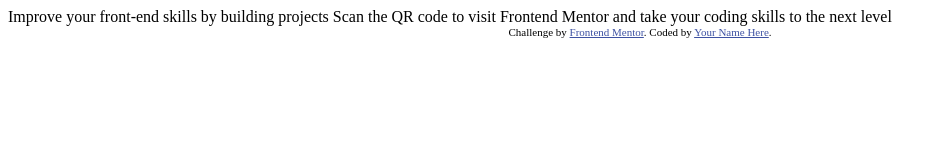
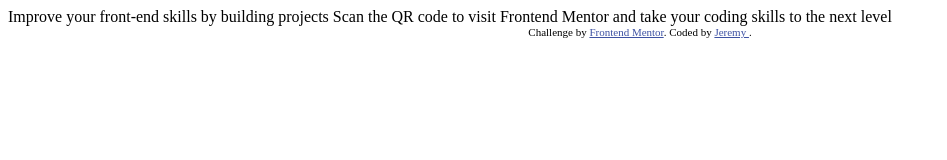
Before and after one commit to JeremyE-dev/qr-code-component-main, a plain HTML site: page index.html in a window 1280 px wide. Shown: the whole page, without its empty margins (0-947 px from the left). Drawn offline with Linux system fonts and the light colour scheme.

Commit message:
initial project completed

```diff
--- a/index.html
+++ b/index.html
@@ -22,7 +22,7 @@
 
   <div class="attribution">
     Challenge by <a href="https://www.frontendmentor.io?ref=challenge" target="_blank">Frontend Mentor</a>.
-    Coded by <a href="#">Your Name Here</a>.
+    Coded by <a href="#">Jeremy </a>.
   </div>
 </body>
 </html>
```
